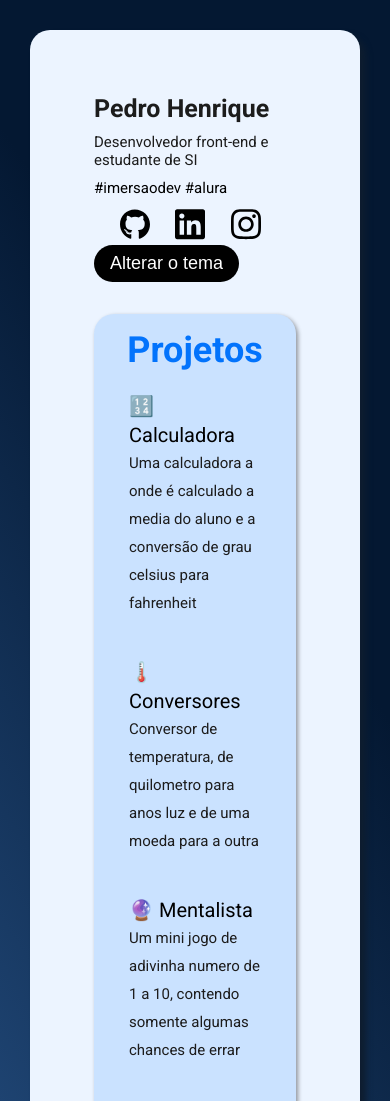
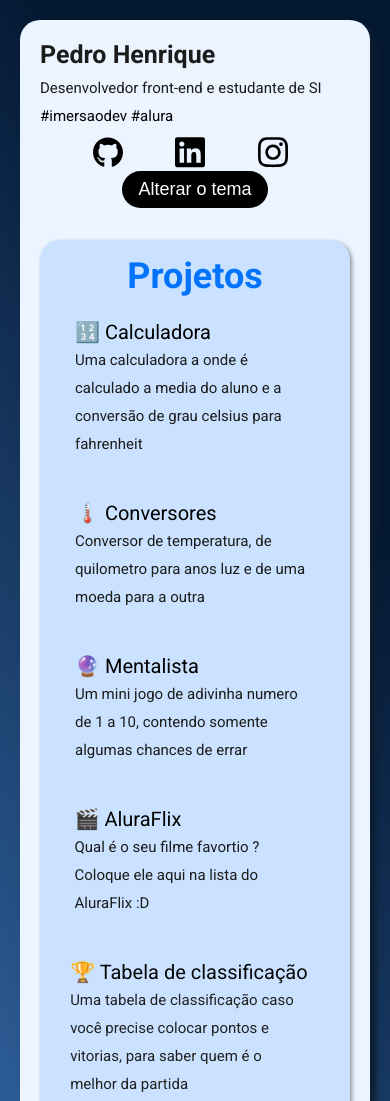
Before and after one commit to PedrohvFernandes/portfolio-dev-alura, a plain HTML site: page index.html in a window 390 px wide. Shown: the top 1101 px of the page. Drawn offline with Linux system fonts and the light colour scheme.

Commit message:
Melhorando o responsivo

```diff
--- a/assets/css/style.css
+++ b/assets/css/style.css
@@ -1,4 +1,17 @@
-@import url("https://fonts.googleapis.com/css2?family=Roboto:wght@400;700&display=swap");
+@import url('https://fonts.googleapis.com/css2?family=Roboto:wght@400;700&display=swap');
+
+:root {
+  /* (10px*100%)/16px = 62.5%
+  10px ---- 0
+  16px ---- 100
+  */
+  font-size: 62.5%; /* 62.5% of 16px = 10px */
+}
+
+img {
+  max-width: 100%;
+}
+
 * {
   margin: 0;
   padding: 0;
@@ -23,16 +36,16 @@ ul {
 
 body {
   background: linear-gradient(236.85deg, #041832 27.26%, #3468a7 96.03%);
-  font-family: "Roboto", sans-serif;
+  font-family: 'Roboto', sans-serif;
 }
 
 .container {
   background-color: #ecf4ff;
   color: #1c1c1c;
-  margin: 50px;
-  box-shadow: 6px 6px 6px #0e1d2f;
-  border-radius: 20px;
-  padding: 64px;
+  margin: 5rem;
+  box-shadow: 0.6rem 0.6rem 0.6rem #0e1d2f;
+  border-radius: 2rem;
+  padding: 6.4rem;
 }
 
 .cabecalho {
@@ -44,34 +57,34 @@ body {
   display: flex;
   animation: animaTitle 1.5s ease 1s normal forwards;
   opacity: 0;
-  transform: translateX(-200px);
+  transform: translateX(-20rem);
 }
 
 .perfil-foto {
-  box-shadow: 0px 4px 4px rgba(0, 0, 0, 0.25);
+  box-shadow: 0 0.4rem 0.4rem rgba(0, 0, 0, 0.25);
   border-radius: 460px;
-  max-width: 130px;
-  max-height: 130px;
+  max-width: 13rem;
+  max-height: 13rem;
   transition: all 0.5s ease;
 }
 
 .titulo {
-  margin-left: 17px;
+  margin-left: 1.7rem;
   animation: animaTitle 1.5s ease 1.5s normal forwards;
   opacity: 0;
-  transform: translateX(-200px);
+  transform: translateX(-20rem);
 }
 
 .titulo h1 {
-  margin-bottom: 10px;
+  margin-bottom: 1rem;
   font-weight: 700;
-  font-size: 36px;
+  font-size: 3.6rem;
 }
 
 .titulo p {
   font-weight: 400;
-  font-size: 24px;
-  margin-bottom: 10px;
+  font-size: 2.4rem;
+  margin-bottom: 1rem;
 }
 
 .titulo a {
@@ -90,15 +103,15 @@ body {
   display: flex;
   justify-content: space-evenly;
   align-items: center;
-  width: 150px;
-  margin-left: 10px;
+  width: 15rem;
+  margin-left: 1rem;
   animation: animaTitle 1.5s ease 1.5s normal forwards;
   opacity: 0;
-  transform: translateX(-200px);
+  transform: translateX(-20rem);
 }
 
 .icones a {
-  width: 30px;
+  width: 3rem;
 }
 
 .icones svg {
@@ -115,19 +128,19 @@ body {
 .tema button {
   align-self: flex-end;
   background: #ecf4ff;
-  font-size: 18px;
+  font-size: 1.8rem;
   font-weight: 500;
-  padding: 8px 16px;
-  border-radius: 20px;
+  padding: 0.8rem 1.6rem;
+  border-radius: 2rem;
   cursor: pointer;
   border: none;
   color: #ffff;
   background-color: #000;
   transition: all 0.2s ease;
-  margin-left: 20px;
+  margin-left: 2rem;
   animation: animaTitle 1.5s ease 2s normal forwards;
   opacity: 0;
-  transform: translateX(-200px);
+  transform: translateX(-20rem);
 }
 
 .tema button:hover {
@@ -140,17 +153,17 @@ body {
   flex-direction: column;
   align-items: center;
   background-color: rgba(73, 156, 254, 0.2);
-  margin-top: 32px;
-  border-radius: 20px;
-  box-shadow: 2px 2px 4px rgba(16, 16, 16, 0.42);
-  padding: 15px;
+  margin-top: 3.2rem;
+  border-radius: 2rem;
+  box-shadow: 0.2rem 0.2rem 0.4rem rgba(16, 16, 16, 0.42);
+  padding: 1.5rem;
   animation: animaTitle 1.5s ease 2.5s normal forwards;
   opacity: 0;
-  transform: translateX(-200px);
+  transform: translateX(-20rem);
 }
 
 .projetos .projetos-titulo {
-  font-size: 36px;
+  font-size: 3.6rem;
   font-weight: 700;
   animation: piscar 0.7s infinite alternate;
   /* font-weight: bold; */
@@ -169,43 +182,43 @@ body {
 }
 .projetos .projetos-item {
   align-self: flex-start;
-  padding: 10px;
-  margin: 10px;
-  font-size: 24px;
+  padding: 1rem;
+  margin: 1rem;
+  font-size: 2.4rem;
   font-weight: 400;
-  line-height: 28px;
+  line-height: 2.8rem;
 }
 
 .projetos .projetos-item:nth-child(2) {
   animation: animaTitle 1.5s ease 3s normal forwards;
   opacity: 0;
-  transform: translateX(-200px);
+  transform: translateX(-20rem);
 }
 
 .projetos .projetos-item:nth-child(3) {
   animation: animaTitle 1.5s ease 3.2s normal forwards;
   opacity: 0;
-  transform: translateX(-200px);
+  transform: translateX(-20rem);
 }
 .projetos .projetos-item:nth-child(4) {
   animation: animaTitle 1.5s ease 3.4s normal forwards;
   opacity: 0;
-  transform: translateX(-200px);
+  transform: translateX(-20rem);
 }
 .projetos .projetos-item:nth-child(5) {
   animation: animaTitle 1.5s ease 3.6s normal forwards;
   opacity: 0;
-  transform: translateX(-200px);
+  transform: translateX(-20rem);
 }
 .projetos .projetos-item:nth-child(6) {
   animation: animaTitle 1.5s ease 3.8s normal forwards;
   opacity: 0;
-  transform: translateX(-200px);
+  transform: translateX(-20rem);
 }
 .projetos .projetos-item:nth-child(7) {
   animation: animaTitle 1.5s ease 4s normal forwards;
   opacity: 0;
-  transform: translateX(-200px);
+  transform: translateX(-20rem);
 }
 .projetos .projetos-item:hover {
   background-color: rgba(52, 104, 167, 0.3);
@@ -221,7 +234,7 @@ body {
 
 @keyframes animaTitle {
   to {
-    transform: translateX(0px);
+    transform: translateX(0);
     opacity: 1;
   }
 }
@@ -238,7 +251,7 @@ body {
 
 .dark p,
 .dark h1,
-.dark a{
+.dark a {
   color: #f6f6f6;
   fill: #f6f6f6;
 }
@@ -278,8 +291,8 @@ body {
 }
 @media (max-width: 1224px) {
   .perfil-foto {
-    max-width: 100px;
-    max-height: 100px;
+    max-width: 10rem;
+    max-height: 10rem;
     transition: all 0.5s ease;
   }
   .icones {
@@ -293,7 +306,7 @@ body {
   }
   .container {
     width: auto;
-    margin: 30px;
+    margin: 3rem;
   }
   .cabecalho {
     display: flex;
@@ -311,17 +324,23 @@ body {
   }
 
   .perfil .titulo p {
-    font-size: 15px;
+    font-size: 1.5rem;
   }
 
   .perfil .titulo h1 {
-    font-size: 25px;
+    font-size: 2.5rem;
   }
 
   .icones {
     margin-left: 0;
-    margin-right: 10px;
+    margin-right: 1rem;
   }
+
+  .tema{
+    text-align: center;
+    height: auto;
+  }
+
   .tema button {
     margin-left: 0;
   }
@@ -334,3 +353,10 @@ body {
     display: flex;
   }
 }
+
+@media (max-width: 574px) {
+  .container {
+    padding: 2rem;
+    margin: 2rem;
+  }
+}
```
